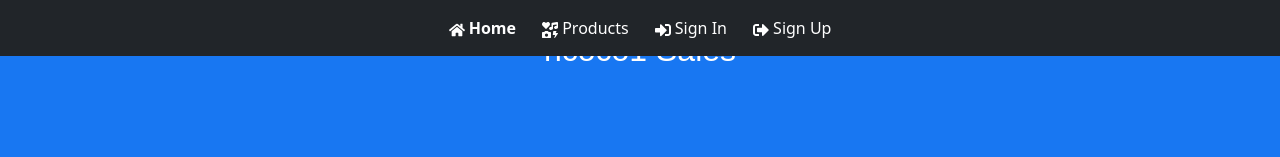
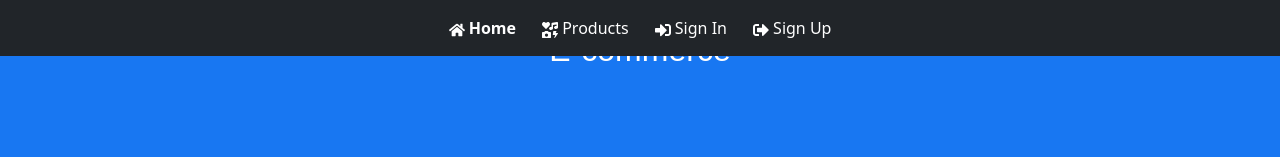
Before and after one commit to hcoco1/e-commerce-2, a React (Create React App) app in the folder client/: page / in a window 1280 px wide. Shown: the top 157 px of the page. Built offline with nearby package versions, Linux system fonts and the light colour scheme; no server answers.

Commit message:
index updated

```diff
--- a/client/public/index.html
+++ b/client/public/index.html
@@ -12,7 +12,7 @@
     <meta name="theme-color" content="#000000" />
     <meta
       name="description"
-      content="Web site created using create-react-app"
+      content="Phase 5 Final Project for Flatiron School"
     />
     <link rel="apple-touch-icon" href="%PUBLIC_URL%/logo192.png" />
     <!--
--- a/client/src/components/Home.jsx
+++ b/client/src/components/Home.jsx
@@ -14,7 +14,7 @@ function Home() {
       {/* Hero Section */}
       <section className="hero-section">
         <div className="hero-content">
-          <h2>hcoco1 Sales</h2>
+          <h2>E-commerce</h2>
           <p></p>
           <button className="cta-button" onClick={handleGetStartedClick}>Get Started</button>
         </div>
--- a/client/src/components/NavBar.jsx
+++ b/client/src/components/NavBar.jsx
@@ -12,7 +12,7 @@ const Button = styled.button`
   border: 2px solid #BF4F74;
   color: #BF4F74;
   margin: 0 1em;
-  padding: 0.25em 1em;
+  padding: 0.25em 0.75em;
 `;
 
 function NavigationBar({ onLogout }) {
```
Also changed, not shown: 1 other file (tests, documents, lock files or other folders).
